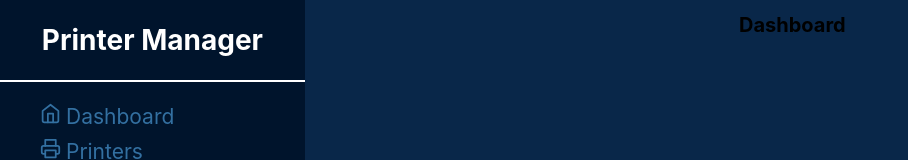
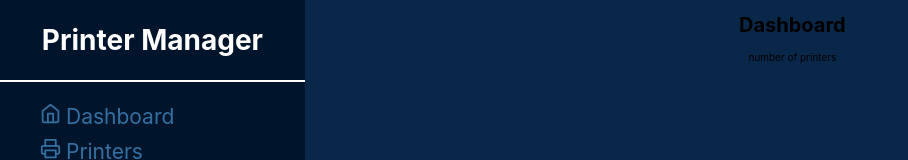
Before and after one commit to BTchorzewski/printer-manager-front, a React (Create React App) app: page / in a window 1280 px wide. Shown: the top 160 px of the page, without its empty margins (0-908 px from the left). Built offline with nearby package versions, Linux system fonts and the light colour scheme.

Commit message:
created a provisional component in the dashboard

```diff
--- /dev/null
+++ b/src/components/PrinterStats/NumberOfPrinter.scss
@@ -0,0 +1,2 @@
+@import "/src/sass/main";
+.NumberOfPrinters {}
--- /dev/null
+++ b/src/components/PrinterStats/NumberOfPrinter.tsx
@@ -0,0 +1,10 @@
+import React from 'react';
+import './NumberOfPrinter.scss';
+
+export function NumberOfPrinter() {
+  return (
+    <div className="NumberOfPrinter">
+      number of printers
+    </div>
+  );
+}
--- a/src/pages/Dashboard/Dashboard.tsx
+++ b/src/pages/Dashboard/Dashboard.tsx
@@ -1,7 +1,11 @@
 import React from 'react';
+import { NumberOfPrinter } from '../../components/PrinterStats/NumberOfPrinter';
 
 export function Dashboard() {
   return (
-    <h1>Dashboard</h1>
+    <div className="Dashboard">
+      <h1 className="Dashboard__title">Dashboard</h1>
+      <NumberOfPrinter />
+    </div>
   );
 }
```
